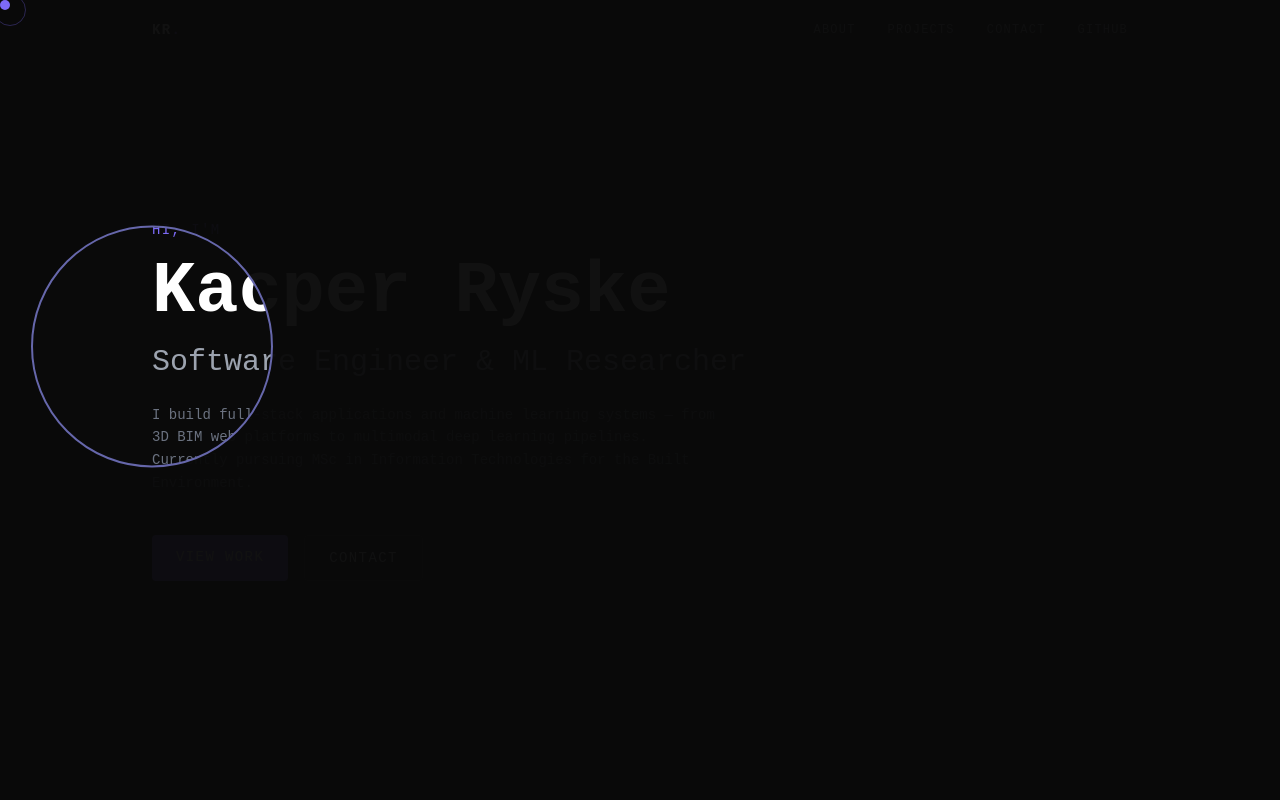
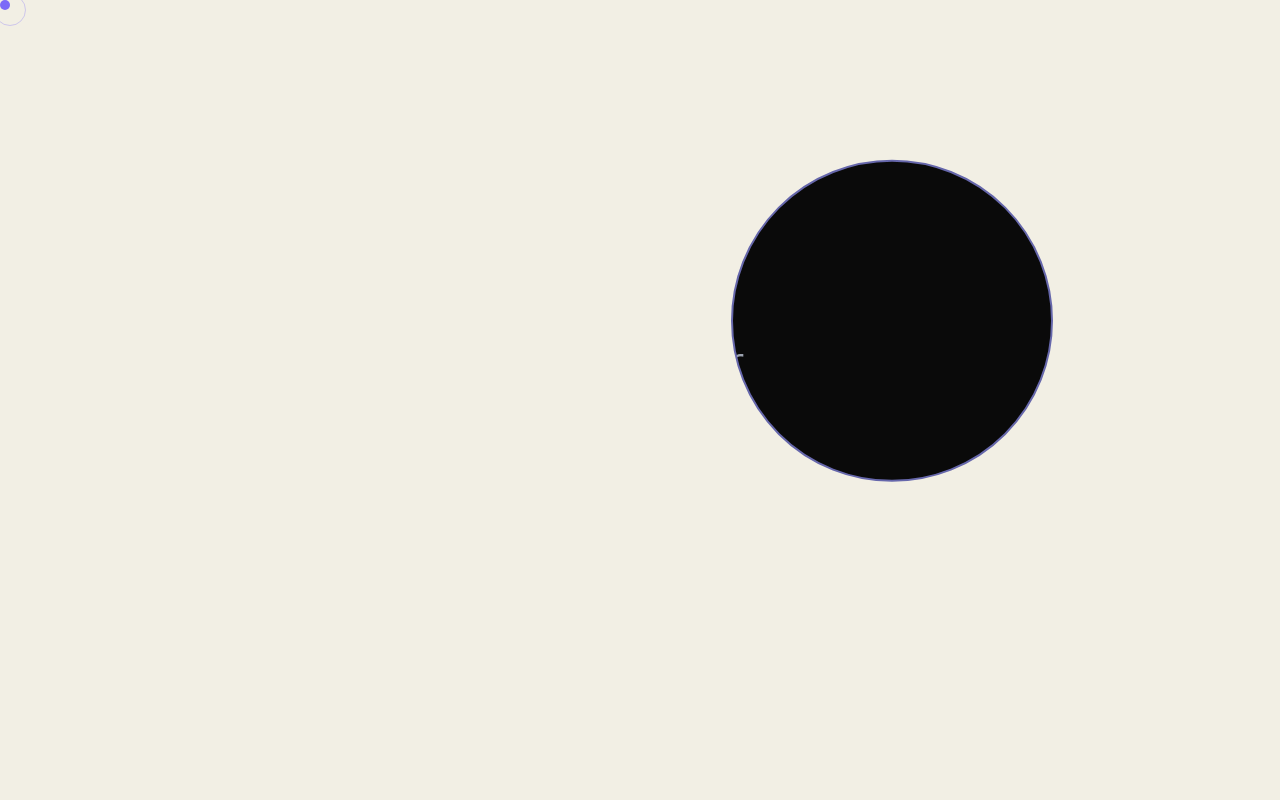
Before and after one commit to Shavss/Shavss.github.io, a Next.js app: page / in a window 1280 px wide. Shown: the top 800 px of the page. Built offline with nearby package versions, Linux system fonts and the light colour scheme.

Commit message:
revert: restore SpotlightOverlay to commit 84b7d74 (RADIUS=160, SPEED=6.0, overlay #F2EFE4)

```diff
--- a/components/SpotlightOverlay.js
+++ b/components/SpotlightOverlay.js
@@ -2,14 +2,14 @@
 
 import { useEffect, useRef, useState } from 'react'
 
-const RADIUS = 120                  // 160 * 0.75 = 120
-const SPEED = 4.2
+const RADIUS = 160
+const SPEED = 6.0
 const EXPAND_DURATION = 1000
 
-// Dark overlay
-const OVERLAY_COLOR = 'rgba(10,10,10,0.97)'
+// PANTONE 11-4201 TCX — Blanc de Blanc (warm off-white)
+const OVERLAY_COLOR = '#F2EFE4'
 
-// VeryPeri accent ring
+// VeryPeri — PANTONE Color of the Year 2022
 const ACCENT_COLOR = '#6667AB'
 
 export default function SpotlightOverlay() {
@@ -135,7 +135,7 @@ export default function SpotlightOverlay() {
     <canvas
       ref={canvasRef}
       className="fixed inset-0 z-[100]"
-      style={{ cursor: 'none' }}
+      style={{ cursor: 'default' }}
     />
   )
 }
```
